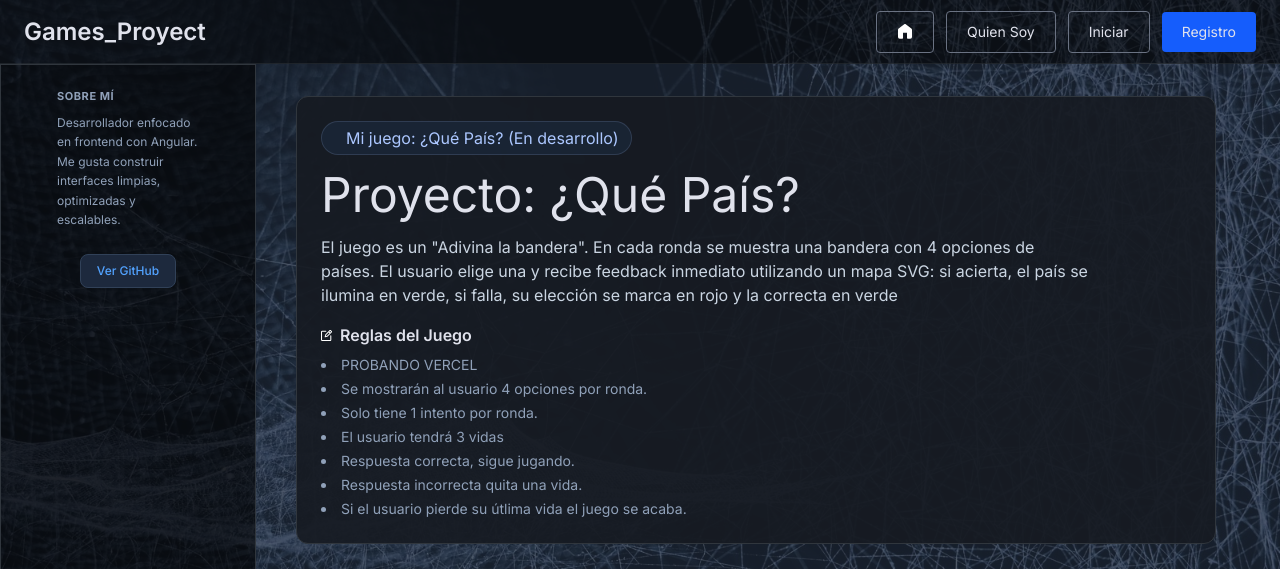
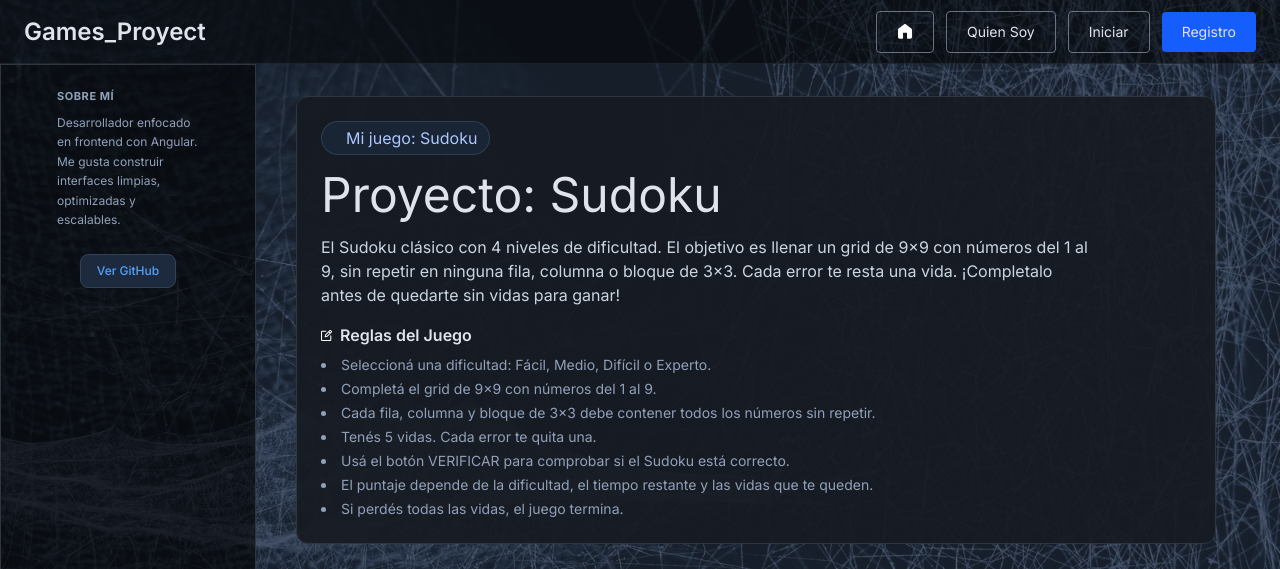
Before and after one commit to Alejo-Chavez/Proyecto-QuePais, an Angular app: page /who-iam in a window 1280 px wide. Shown: the top 569 px of the page. Built offline with nearby package versions, Linux system fonts and the light colour scheme; no server answers.

Commit message:
STYLE: chat mejorado, Home mejor visto con el nuevo boton

```diff
--- a/src/app/features/games/ahorcado/ahorcado.ts
+++ b/src/app/features/games/ahorcado/ahorcado.ts
@@ -197,6 +197,7 @@ export class Ahorcado implements OnDestroy {
   //mostrar las acertadas
 
   get maskedWord(): string[] {
+    if (!this.currentWord) return [];
 
     return this.currentWord.word
       .split('')
--- a/src/app/features/home/data/games.data.ts
+++ b/src/app/features/home/data/games.data.ts
@@ -23,11 +23,5 @@ export const GAMES: Game[] = [
     description: 'Clásico Sudoku con 4 niveles de dificultad',
     route: '/games/sudoku',
     icon: '/assets/games-pp/sudoku.png'
-  },
-  {
-    title: 'Qué país',
-    description: 'Adivina el país por sus características',
-    route: '/home',
-    icon: '/assets/games-pp/sudoku.png'
   }
 ];
--- a/src/app/features/home/home.html
+++ b/src/app/features/home/home.html
@@ -1,17 +1,15 @@
-<a routerLink="/resultados"
-   class="group fixed top-16 left-0 w-full z-50 flex items-center justify-center py-2 bg-gradient-to-r from-[#acc7ff]/10 via-[#acc7ff]/20 to-[#acc7ff]/10 backdrop-blur-xl border-b border-[#acc7ff]/30 transition-all duration-500 hover:border-[#acc7ff] hover:shadow-[0_0_25px_rgba(172,199,255,0.25)] active:scale-[0.99] overflow-hidden cursor-pointer">
-  <div class="absolute inset-0 bg-gradient-to-r from-transparent via-white/10 to-transparent -translate-x-full group-hover:translate-x-full transition-transform duration-1000"></div>
-  <span class="relative text-sm font-bold tracking-[0.4em] text-[#acc7ff] uppercase group-hover:text-white transition-colors">
-    RANKING
-  </span>
-  <div class="absolute bottom-0 left-0 w-full h-[1px] bg-gradient-to-r from-transparent via-[#acc7ff]/50 to-transparent"></div>
-</a>
-<div class="flex pt-16 relative justify-center min-h-dvh scale-100 bg-cover bg-center bg-no-repeat">
+<div class="flex flex-col pt-16 relative min-h-dvh scale-100 bg-cover bg-center bg-no-repeat">
 
-    <div class="absolute inset-0 bg-gray-800/35 " ></div>
-    <section class="flex-grow grid grid-cols-1 md:grid-cols-2 lg:grid-cols-4 w-full justify-end pt-8">
+    <div class="absolute inset-0 bg-gray-800/35"></div>
+    <a routerLink="/resultados"
+       class="relative z-10 flex items-center justify-center w-full py-2 bg-gradient-to-r from-[#acc7ff]/10 via-[#acc7ff]/20 to-[#acc7ff]/10 backdrop-blur-xl border-b border-[#acc7ff]/30 transition-all duration-500 hover:border-[#acc7ff] hover:shadow-[0_0_25px_rgba(172,199,255,0.25)] active:scale-[0.99] overflow-hidden cursor-pointer">
+      <span class="text-sm font-bold tracking-[0.4em] text-[#acc7ff] uppercase hover:text-white transition-colors">
+        RANKING
+      </span>
+    </a>
+    <section class="flex-grow grid grid-cols-1 md:grid-cols-2 lg:grid-cols-4 w-full pt-8">
         @for (game of games; track game.title) {
-        <a class="group relative overflow-hidden h-auto lg:min-h-[calc(100dvh-4rem)] bg-[#1d2027]/40 backdrop-blur cursor-pointer"
+        <a class="group relative overflow-hidden h-auto lg:min-h-[calc(100dvh-9rem)] bg-[#1d2027]/40 backdrop-blur cursor-pointer"
             (click)="goToGame(game.route)" (mouseenter)="playHover()" (click)="playSelect()">
 
             <!-- DESKTOP: img de bg -->
--- a/src/app/features/resultados/resultados.html
+++ b/src/app/features/resultados/resultados.html
@@ -39,7 +39,7 @@
             @if (juegoActual().filas.length === 0) {
               <tr>
                 <td [attr.colspan]="3 + juegoActual().columnas.length" class="text-center py-8 text-[#8b909f]">
-                  Sin resultados todav&iacute;a
+                  Sin resultados todavia
                 </td>
               </tr>
             }
--- a/src/app/features/who-iam/who-iam.html
+++ b/src/app/features/who-iam/who-iam.html
@@ -112,16 +112,15 @@
             <!-- Subtitulo y tiutlo-->
             <div
               class="inline-flex items-center gap-1 px-3 py-1 rounded-full border border-[var(--primary)]/15 bg-[var(--purssian-blue)]/80 text-[var(--primary)] w-fit">
-              <span class="w-2 h-2 rounded-full bg-primary"></span> Mi juego: ¿Qué País? (En desarrollo)
+              <span class="w-2 h-2 rounded-full bg-primary"></span> Mi juego: Sudoku
             </div>
-            <h1 class="text-5xl ">Proyecto: ¿Qué País?</h1>
+            <h1 class="text-5xl ">Proyecto: Sudoku</h1>
             <!-- Informacion del juego-->
             <div class="space-y-4 max-w-3xl">
-              <p class="font-body-md text-slate-300"> El juego es un "Adivina la bandera". En cada ronda se muestra una
-                bandera con 4 opciones de países. El usuario
-                elige una y recibe feedback inmediato utilizando un mapa SVG: si acierta, el país se ilumina en verde,
-                si
-                falla, su elección se marca en rojo y la correcta en verde</p>
+              <p class="font-body-md text-slate-300"> El Sudoku cl&aacute;sico con 4 niveles de dificultad. El objetivo es
+                llenar un grid de 9&times;9 con n&uacute;meros del 1 al 9, sin repetir en ninguna fila,
+                columna o bloque de 3&times;3. Cada error te resta una vida. &iexcl;Completalo antes de
+                quedarte sin vidas para ganar!</p>
               <div class="gap-6 mt-4">
                 <div class="space-y-2">
                   <h4 class=" font-semibold flex items-center gap-2"> <span class="material-symbols-outlined text-sm">
@@ -133,16 +132,15 @@
                           d="M0 14.25V2.75A1.75 1.75 0 0 1 1.75 1H7a.75.75 0 0 1 0 1.5H1.75a.25.25 0 0 0-.25.25v11.5a.25.25 0 0 0 .25.25h11.5a.25.25 0 0 0 .25-.25V8.5a.75.75 0 0 1 1.5 0v5.75c0 .464-.184.909-.513 1.237A1.746 1.746 0 0 1 13.25 16H1.75A1.75 1.75 0 0 1 0 14.25Z">
                         </path>
                       </svg>
-                      <!-- Reglas del juego-->
                     </span> Reglas del Juego </h4>
                   <ul class="text-sm text-slate-400 list-disc list-inside space-y-1">
-                    <li>PROBANDO VERCEL</li>
-                    <li>Se mostrarán al usuario 4 opciones por ronda.</li>
-                    <li>Solo tiene 1 intento por ronda.</li>
-                    <li>El usuario tendrá 3 vidas</li>
-                    <li>Respuesta correcta, sigue jugando.</li>
-                    <li>Respuesta incorrecta quita una vida.</li>
-                    <li>Si el usuario pierde su útlima vida el juego se acaba.</li>
+                    <li>Seleccion&aacute; una dificultad: F&aacute;cil, Medio, Dif&iacute;cil o Experto.</li>
+                    <li>Complet&aacute; el grid de 9&times;9 con n&uacute;meros del 1 al 9.</li>
+                    <li>Cada fila, columna y bloque de 3&times;3 debe contener todos los n&uacute;meros sin repetir.</li>
+                    <li>Ten&eacute;s 5 vidas. Cada error te quita una.</li>
+                    <li>Us&aacute; el bot&oacute;n VERIFICAR para comprobar si el Sudoku est&aacute; correcto.</li>
+                    <li>El puntaje depende de la dificultad, el tiempo restante y las vidas que te queden.</li>
+                    <li>Si perd&eacute;s todas las vidas, el juego termina.</li>
                   </ul>
                 </div>
 
--- a/src/app/shared/global-chat/global-chat.html
+++ b/src/app/shared/global-chat/global-chat.html
@@ -14,15 +14,19 @@
     </div>
 
     <!-- Messages -->
-    <div class="flex-1 overflow-y-auto p-[1.5rem] space-y-6">
+    <div #msgContainer class="flex-1 overflow-y-auto p-[1.5rem] space-y-6">
 
         <!-- REAL MESSAGES -->
         @for (msg of messages(); track msg.id){
+        @let isOwn = msg.user_id === auth.currentUser()?.id;
         <div class="space-y-1">
 
             <!-- User info -->
-            <div class="flex items-center gap-2">
-                <span class="text-[12px] font-bold text-[#bfc7d3]">
+            <div class="flex items-center gap-2"
+                 [class.flex-row-reverse]="isOwn">
+                <span class="text-[12px] font-bold"
+                      [class.text-[#bfc7d3]]="!isOwn"
+                      [class.text-[#acc7ff]]="isOwn">
                     {{ msg.user_profile?.nombre || 'Usuario' }}
                 </span>
 
@@ -32,7 +36,13 @@
             </div>
 
             <!-- Message bubble -->
-            <div class="bg-[#32353c] p-3 rounded-[0.5rem] rounded-tl-none border border-[#414754]">
+            <div class="p-3 rounded-[0.5rem] border"
+                 [class.bg-[#32353c]]="!isOwn"
+                 [class.border-[#414754]]="!isOwn"
+                 [class.rounded-tl-none]="!isOwn"
+                 [class.bg-[#acc7ff]/15]="isOwn"
+                 [class.border-[#acc7ff]/40]="isOwn"
+                 [class.rounded-tr-none]="isOwn">
                 <p class="text-[14px] text-[#e0e2ec]">
                     {{ msg.message }}
                 </p>
--- a/src/app/shared/global-chat/global-chat.ts
+++ b/src/app/shared/global-chat/global-chat.ts
@@ -1,6 +1,7 @@
-import { Component, EventEmitter, Output, inject } from '@angular/core';
+import { Component, EventEmitter, Output, inject, ViewChild, ElementRef, effect } from '@angular/core';
 import { OnInit } from '@angular/core';
 import { ChatService } from '../../core/services/chat.service';
+import { AuthServices } from '../../core/services/auth.service';
 import { DatePipe } from '@angular/common';
 
 @Component({
@@ -10,13 +11,25 @@ import { DatePipe } from '@angular/common';
 })
 export class GlobalChat implements OnInit {
   private chatService = inject(ChatService);
+  auth = inject(AuthServices);
 
   @Output() close = new EventEmitter<void>();
 
   messages = this.chatService.messages;
 
-  ngOnInit(): void {
-    this.chatService.getMessages();
+  @ViewChild('msgContainer') private msgContainer!: ElementRef<HTMLElement>;
+
+  constructor() {
+    effect(() => {
+      this.messages();
+      setTimeout(() => {
+        this.msgContainer?.nativeElement.scrollTo({ top: this.msgContainer.nativeElement.scrollHeight, behavior: 'smooth' });
+      });
+    });
+  }
+
+  async ngOnInit(): Promise<void> {
+    await this.chatService.getMessages();
     this.chatService.listenMessagesInRealTime();
   }
 
```
